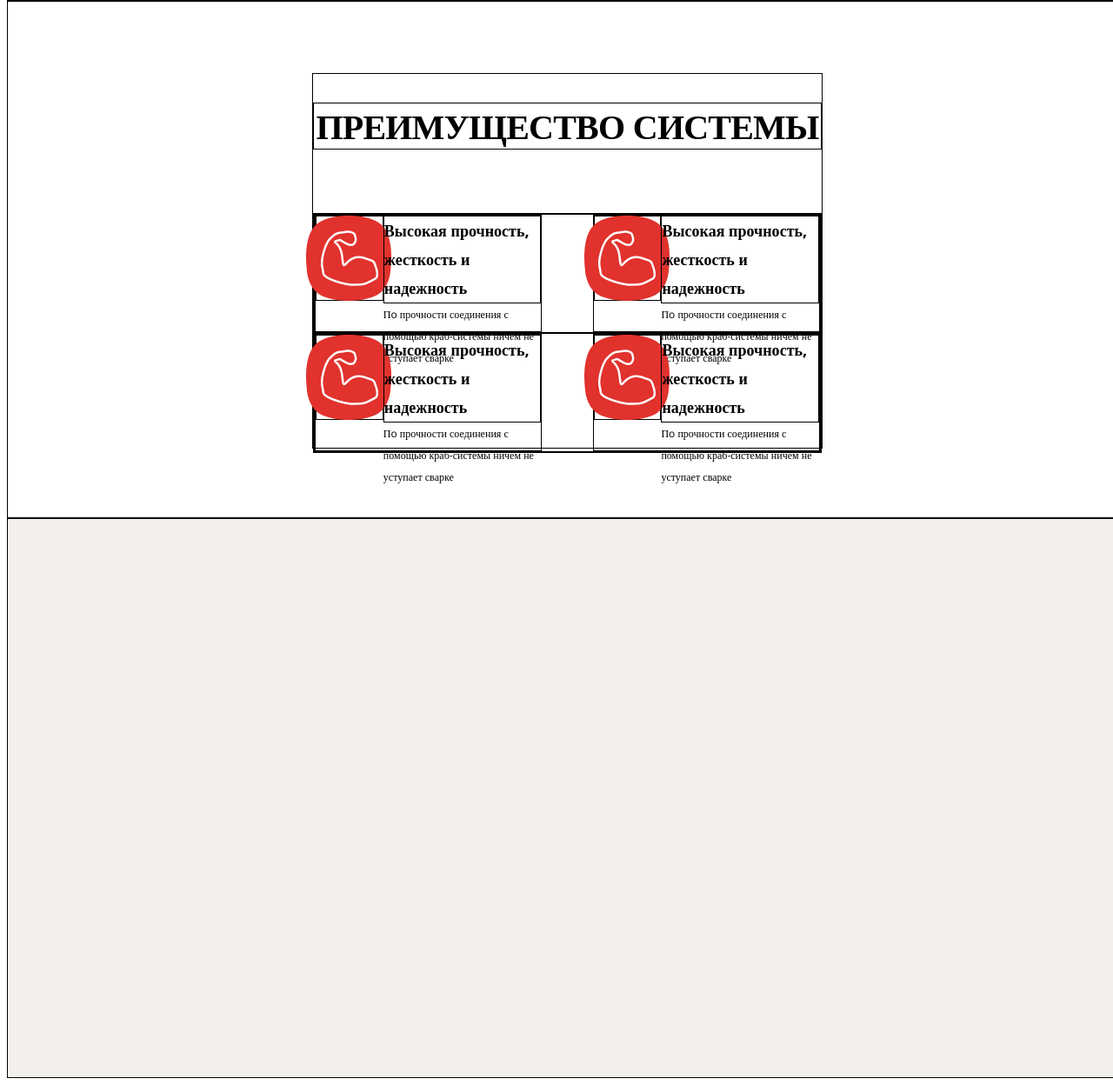
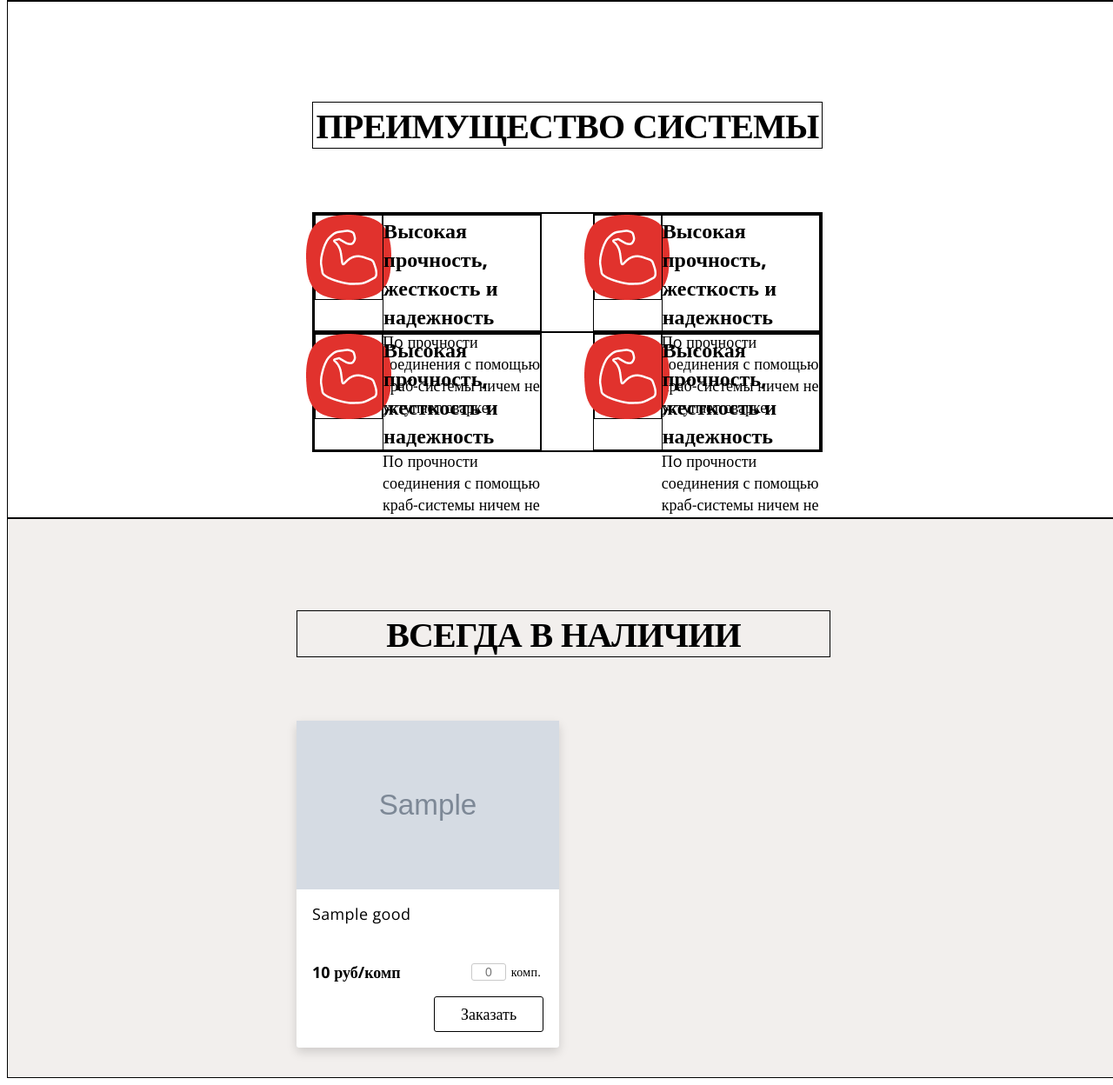
Before and after one commit to rafradio/webappteplica, a Django app: template teplica/zavod/main/templates/main/index.html in a window 1280 px wide. Shown: the part 688-1936 px from the top of the page at 87% size. Run offline with Django 4.2, Linux system fonts and the light colour scheme; tables that the repository leaves empty hold one stand-in row (values such as "Sample post"); the template is opened without the code that fills it: values that come from a table or form of the project are taken from there, most other values are stand-ins (such as "Sample title", 1, 10 or a date in 2020); grey boxes marked "Sample" are stand-in pictures.

Commit message:
django app

```diff
--- a/teplica/zavod/main/static/main/css/goods.css
+++ b/teplica/zavod/main/static/main/css/goods.css
@@ -4,9 +4,144 @@
     background-color: #F2EFED;
     width: 100%;
     height: 644px;
-    padding-top: 82px;
-    padding-bottom: 79px;
-    padding-right: 341px;
-    padding-left: 350px;
+    padding-top: 72px;
+    padding-bottom: 65px;
+    padding-right: 332px;
+    padding-left: 332px;
     border: 0.2px solid black;
 }
+.cards-wrap {
+    display: flex;
+    position: relative;
+    flex-direction: row;
+    justify-content: space-between;
+    width: 100%;
+    height: 376px;
+}
+.product_card {
+    display: flex;
+    position: relative;
+    flex-direction: column;
+    width: 302px;
+    height: 376px;
+    background: #FFFFFF;
+    box-shadow: 0px 5.10782px 11.4926px rgba(0, 0, 0, 0.15);
+    border-radius: 3px;
+}
+.image-block {
+    display: flex;
+    position: relative;
+    width: 302px;
+    height: 194px;
+}
+.info-block {
+    display: flex;
+    position: relative;
+    flex-direction: column;
+    justify-content: space-between;
+    width: 302px;
+    height: 182px;
+    padding-left: 18px;
+    padding-right: 18px;
+    padding-top: 16px;
+    padding-bottom: 18px;
+
+}
+.goods_name {
+    display: flex;
+    position: relative;
+    width: 266px;
+    height: 50px;
+    font-style: normal;
+    font-weight: 400;
+    font-size: 18px;
+    line-height: 25px;
+    letter-spacing: 0.02em;
+    color: #000000;
+    text-align: left;
+}
+.price-quant {
+    display: flex;
+    position: relative;
+    justify-content: space-between;
+    align-items: center;
+    width: 100%;
+    height: 22px;
+}
+.price {
+    display: flex;
+    position: relative;
+    width: 120px;
+    height: 22px;
+    font-style: normal;
+    font-weight: 700;
+    font-size: 18px;
+    line-height: 22px;
+    text-align: center;
+    color: #000000;
+}
+.quantity_block {
+    display: flex;
+    position: relative;
+    justify-content: space-between;
+    align-items: center;
+    width: 83px;
+    height: 20px;
+}
+.input-frame {
+    appearance: none;
+    background: transparent;
+    border: 0.5px solid #C9C9C9;
+    border-radius: 3px;
+    display: flex;
+    font-size: 20px;
+    position: relative;
+    outline: 0;
+    align-items: center;
+    text-align: center;
+    width: 40px;
+    height: 20px;
+    font-weight: 400;
+    font-size: 14px;
+    line-height: 19px;
+    letter-spacing: 0.02em;
+    color: #000000;
+}
+.quant-type {
+    display: flex;
+    position: relative;
+    justify-content: center;
+    align-items: center;
+    width: 40px;
+    height: 19px;
+    font-style: normal;
+    font-weight: 400;
+    font-size: 14px;
+    line-height: 19px;
+    letter-spacing: 0.02em;
+    color: #000000;
+}
+.button-block {
+    display: flex;
+    position: relative;
+    width: 100%;
+    height: 41px;
+    align-items: center;
+    justify-content: right;
+}
+.order {
+    display: flex;
+    justify-content: center;
+    align-items: center;
+    padding: 8px 24px;
+    width: 126px;
+    height: 41px;
+    border: 1px solid #000000;
+    border-radius: 3px;
+    font-style: normal;
+    font-weight: 400;
+    font-size: 18px;
+    line-height: 25px;
+    color: #000000;
+    cursor: pointer;
+}
--- a/teplica/zavod/main/static/main/css/main.css
+++ b/teplica/zavod/main/static/main/css/main.css
@@ -223,7 +223,6 @@ body {
     justify-content: space-between;
     height: 100%;
     width: 100%;
-    border: 0.2px solid black;
 }
 .info .title {
     display: flex;
@@ -307,7 +306,7 @@ body {
     display: flex;
     font-style: normal;
     font-weight: 700;
-    font-size: 18px;
+    font-size: 24px;
     line-height: 33px;
     letter-spacing: 0.001em;
     color: #000000;
@@ -319,7 +318,7 @@ body {
     display: flex;
     font-style: normal;
     font-weight: 400;
-    font-size: 12px;
+    font-size: 18px;
     line-height: 25px;
     letter-spacing: 0.001em;
     color: #000000;
--- a/teplica/zavod/main/static/main/css/styleModal2.css
+++ b/teplica/zavod/main/static/main/css/styleModal2.css
@@ -3,7 +3,7 @@
     position: absolute;
     top: 0;
     left: 70%;
-    width: 240px;
+    width: 340px;
     flex-wrap: wrap;
     height: auto;
     z-index: 2;
@@ -14,7 +14,7 @@
     height: 17px;
     align-items: center;
     width: 48%;
-    font-size: 12px;
+    font-size: 15px;
     margin-bottom: 15px;
     border-bottom: 0.3px solid #6d6d6d;
     z-index: 3;
@@ -23,9 +23,9 @@
 .data_phones {
     display: flex;
     width: 48%;
-    height: 17px;
+    height: 15px;
     align-items: center;
-    font-size: 12px;
+    font-size: 15px;
     margin-bottom: 15px;
     border-bottom: 0.3px solid #6d6d6d;
     cursor: pointer;
--- a/teplica/zavod/main/templates/main/index.html
+++ b/teplica/zavod/main/templates/main/index.html
@@ -97,7 +97,7 @@
                 </div>
             </div>
         </div>
-        {% include 'main/uiGods.html' %}
+        {% include 'main/uiGoods.html' %}
     </div>
     {% include 'main/uiModalCall.html' %}
     <script src="{% static 'main/js/Main.js' %}" type="module"></script>
--- /dev/null
+++ b/teplica/zavod/main/templates/main/uiGoods.html
@@ -0,0 +1,29 @@
+<div class="crab-goods">
+    <div class="info">
+        <h2 class="title">Всегда в наличии</h2>
+        <div class="cards-wrap">
+            {% if goods %}
+                {% for el in goods %}
+                    <div class="product_card">
+                        <div class="image-block">
+                            <img class= "first_pic" src="{{ el.photo }}" alt="Иконка" width="302px" height="194px">
+                        </div>
+                        <div class="info-block">
+                            <div class="goods_name">{{ el.name }}</div>
+                            <div class="price-quant">
+                                <div class="price">{{ el.price|floatformat:"0" }}{{ ' руб/комп' }}</div>
+                                <div class="quantity_block">
+                                    <input id="quantity" type="text" class="input-frame" name="quantity" placeholder="0">
+                                    <div class="quant-type">комп.</div>
+                                </div>
+                            </div>
+                            <div class="button-block">
+                                <div class="order">Заказать</div>
+                            </div>
+                        </div>
+                    </div>
+                {% endfor %}
+            {% endif %}
+        </div>
+    </div>
+</div>
```
Also changed, not shown: teplica/zavod/main/views.py (+9 -1 lines), teplica/zavod/main/static/main/img/T-crab-2.jpg (added), teplica/zavod/main/static/main/img/T-crab-3.jpg (added), teplica/zavod/main/static/main/img/T-crab-4.jpg (added), teplica/zavod/main/static/main/img/T-crab.jpg (added).
